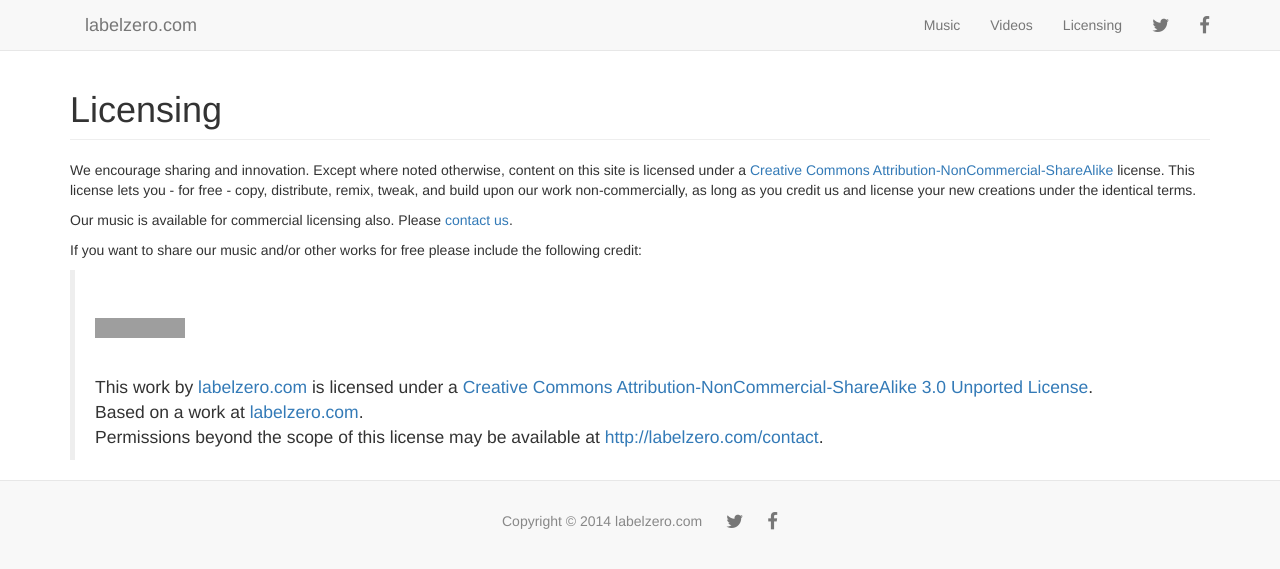
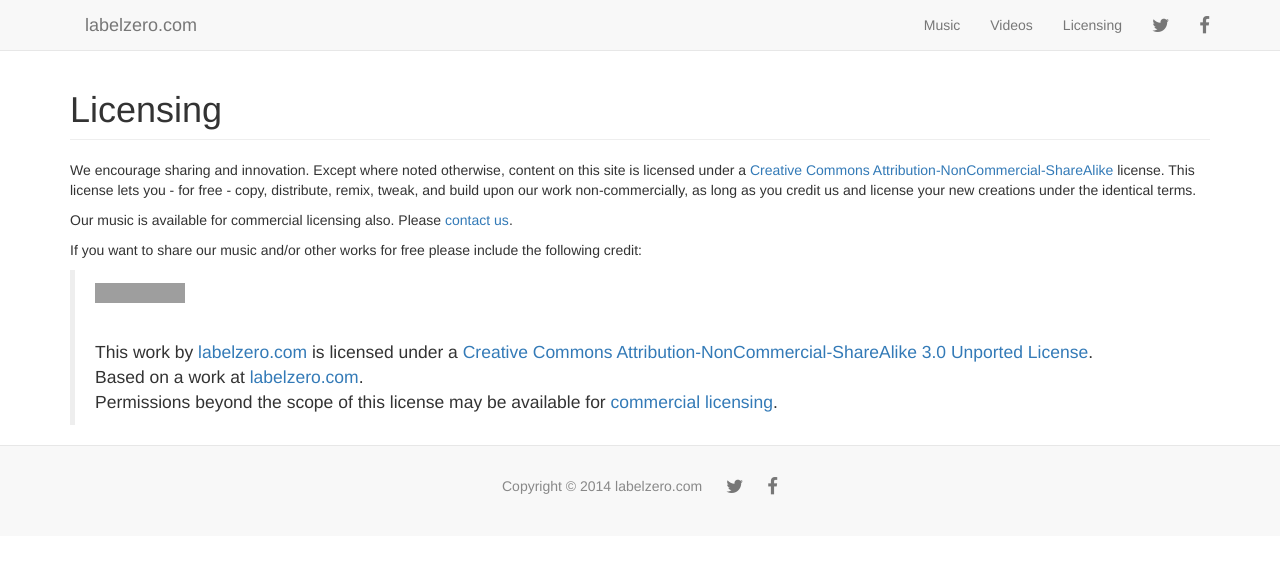
Before and after one commit to klausbadelt/labelzero.com, a Jekyll site: the page built from licensing.html, in a window 1280 px wide. Shown: the top 569 px of the page. Built offline with Jekyll 4.4.1, drawn with Linux system fonts in a browser that asks for light colours; nearby versions of some CDN libraries; Markdown is read by kramdown in place of the engine named in the settings; grey boxes are pictures that could not be loaded.

Commit message:
licensing polished

```diff
--- a/licensing.html
+++ b/licensing.html
@@ -7,14 +7,13 @@ id: home
 <div class="container">
   <h1 class="page-header">Licensing</h1>
   <p>We encourage sharing and innovation. Except where noted otherwise, content on this site is licensed under a <a href="http://creativecommons.org/licenses/by-nc-sa/3.0/">Creative Commons Attribution-NonCommercial-ShareAlike</a> license. This license lets you - for free - copy, distribute, remix, tweak, and build upon our work non-commercially, as long as you credit us and license your new creations under the identical terms.</p>
-  <p>Our music is available for commercial licensing also. Please <a href="http://labelzero.com/contact">contact us</a>.</p>
+  <p>Our music is available for commercial licensing also. Please <a href="mailto:info@labelzero.com">contact us</a>.</p>
   <p>If you want to share our music and/or other works for free please include the following credit:</p>
   <blockquote>
-  	<p>&nbsp;</p>
   	<p><a href="http://creativecommons.org/licenses/by-nc-sa/3.0/" rel="license"><img alt="Creative Commons License" src="http://i.creativecommons.org/l/by-nc-sa/3.0/88x31.png" /></a></p>
   	<p><br />
   		This <span dct="http://purl.org/dc/terms/" href="http://purl.org/dc/dcmitype/Sound" rel="type">work</span> by <a cc="http://creativecommons.org/ns#" href="http://labelzero.com" property="attributionName" rel="attributionURL">labelzero.com</a> is licensed under a <a href="http://creativecommons.org/licenses/by-nc-sa/3.0/" rel="license">Creative Commons Attribution-NonCommercial-ShareAlike 3.0 Unported License</a>.<br />
   		Based on a work at <a dct="http://purl.org/dc/terms/" href="http://labelzero.com" rel="source">labelzero.com</a>.<br />
-  		Permissions beyond the scope of this license may be available at <a cc="http://creativecommons.org/ns#" href="http://labelzero.com/contact" rel="morePermissions">http://labelzero.com/contact</a>.</p>
+  		Permissions beyond the scope of this license may be available for <a cc="http://creativecommons.org/ns#" href="mailto:info@labelzero.com" rel="morePermissions">commercial licensing</a>.</p>
   </blockquote>
 </div>
```
